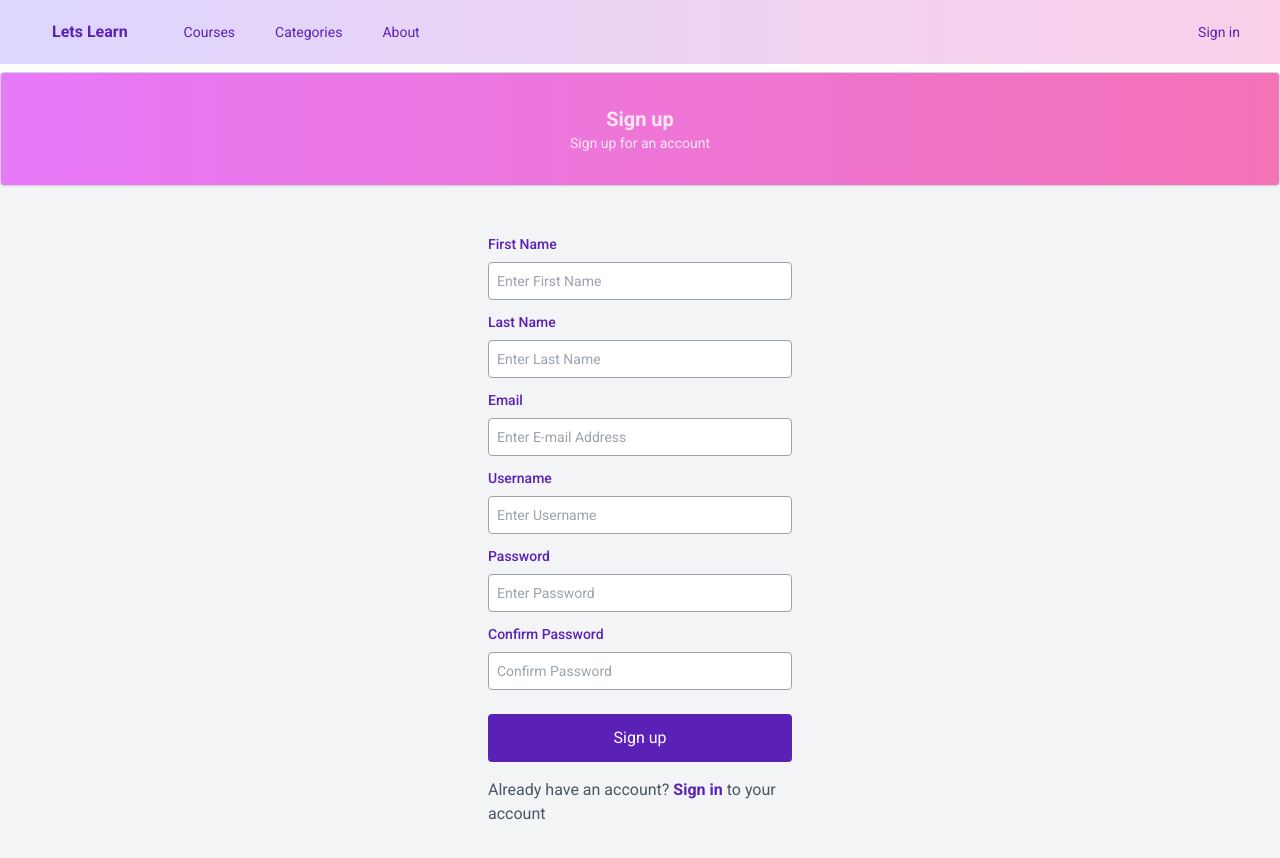
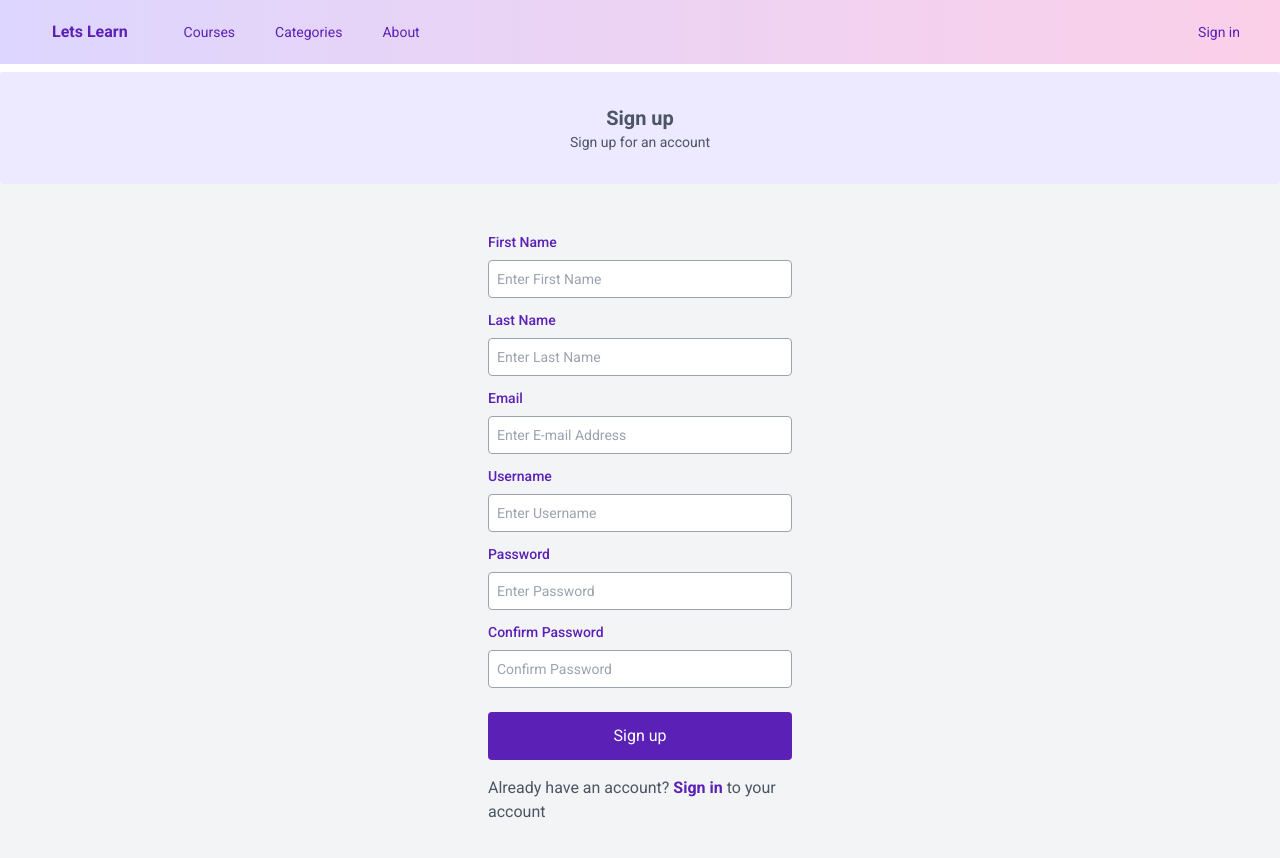
Before and after one commit to Raayhan/Lets-Learn, a Vue app in the folder lets-learn_frontend/: page /sign-up in a window 1280 px wide. Shown: the top 858 px of the page. Built offline with nearby package versions, Linux system fonts and the light colour scheme; some icons are missing.

Commit message:
Re design some bg colors

```diff
--- a/lets-learn_frontend/src/router/index.js
+++ b/lets-learn_frontend/src/router/index.js
@@ -34,6 +34,11 @@ const routes = [
     path: '/courses',
     name: 'Courses',
     component: Courses
+  },
+  {
+    path: '/courses/:category_slug/:course_slug',
+    name: 'CourseDetails',
+
   },
   {
     path: '/categories',
--- a/lets-learn_frontend/src/views/HomeView.vue
+++ b/lets-learn_frontend/src/views/HomeView.vue
@@ -1,8 +1,8 @@
 <template>
-  <div class="bg-gray-100 mt-1 shadow-sm border border-gray-300 py-8">
-    <span class="flex items-center justify-center text-gray-600 text-lg">Welcome to</span>
-    <span class="flex items-center justify-center text-gray-600 font-bold text-3xl"> Lets Learn</span>
-    <span class="flex items-center justify-center text-gray-600 text-sm">An online intereactive E-learning
+  <div class="bg-violet-100 mt-1 py-8 text-gray-600">
+    <span class="flex items-center justify-center text-lg">Welcome to</span>
+    <span class="flex items-center justify-center font-bold text-3xl"> Lets Learn</span>
+    <span class="flex items-center justify-center text-sm">An online intereactive E-learning
       platform</span>
 
   </div>
--- a/lets-learn_frontend/src/views/auth/SignIn.vue
+++ b/lets-learn_frontend/src/views/auth/SignIn.vue
@@ -1,9 +1,9 @@
 <template>
     <div class="bg-gray-100 min-h-screen">
-        <div class="bg-gradient-to-r from-fuchsia-400 to-pink-400 mt-2 rounded shadow-sm border border-gray-300 py-8">
+        <div class="bg-violet-100 mt-2 rounded py-8 text-gray-600">
 
-            <span class="flex items-center justify-center text-pink-100 font-bold text-xl"> Sign in</span>
-            <span class="flex items-center justify-center text-pink-100 text-sm">Sign in to your account</span>
+            <span class="flex items-center justify-center font-bold text-xl"> Sign in</span>
+            <span class="flex items-center justify-center text-sm">Sign in to your account</span>
 
         </div>
         <div class=" w-full md:w-3/12 px-2 mx-auto mt-12">
--- a/lets-learn_frontend/src/views/auth/SignUp.vue
+++ b/lets-learn_frontend/src/views/auth/SignUp.vue
@@ -1,25 +1,25 @@
 <template>
     <div class="bg-gray-100 min-h-screen">
-        <div class="bg-gradient-to-r from-fuchsia-400 to-pink-400 mt-2 rounded shadow-sm border border-gray-300 py-8">
+        <div class="bg-violet-100 mt-2 rounded py-8 text-gray-600">
 
-            <span class="flex items-center justify-center text-pink-100 font-bold text-xl"> Sign up</span>
-            <span class="flex items-center justify-center text-pink-100 text-sm">Sign up for an account</span>
+            <span class="flex items-center justify-center font-bold text-xl"> Sign up</span>
+            <span class="flex items-center justify-center text-sm">Sign up for an account</span>
 
         </div>
         <div class=" w-full md:w-3/12 px-2 mx-auto mt-12">
             <form @submit.prevent="handleSubmit">
                 <InputField id="first_name" label="First Name" type="text" placeholder="Enter First Name"
-                    v-model="form.first_name" required/>
+                    v-model="form.first_name" required />
                 <InputField id="last_name" label="Last Name" type="text" placeholder="Enter Last Name"
-                    v-model="form.last_name" required/>
+                    v-model="form.last_name" required />
                 <InputField id="email" label="Email" type="email" placeholder="Enter E-mail Address"
-                    v-model="form.email" required/>
+                    v-model="form.email" required />
                 <InputField id="username" label="Username" type="text" placeholder="Enter Username"
-                    v-model="form.username" required/>
+                    v-model="form.username" required />
                 <InputField id="password" label="Password" type="password" placeholder="Enter Password"
-                    v-model="form.password" required/>
+                    v-model="form.password" required />
                 <InputField id="password2" label="Confirm Password" type="password" placeholder="Confirm Password"
-                    v-model="form.password2" required/>
+                    v-model="form.password2" required />
                 <div class="" v-if="form.errors.length">
                     <ul v-for="error in form.errors" v-bind:key="error">
                         <li class="bg-red-100 text-red-800 text-xs mb-2 ring-1 ring-red-200 text-center rounded p-2">{{
```
